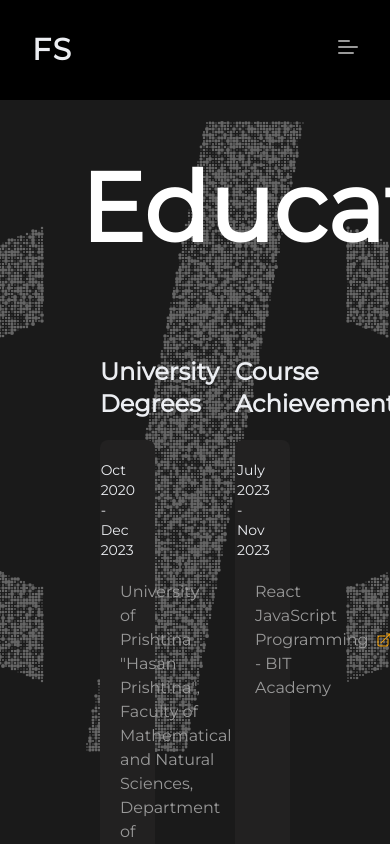
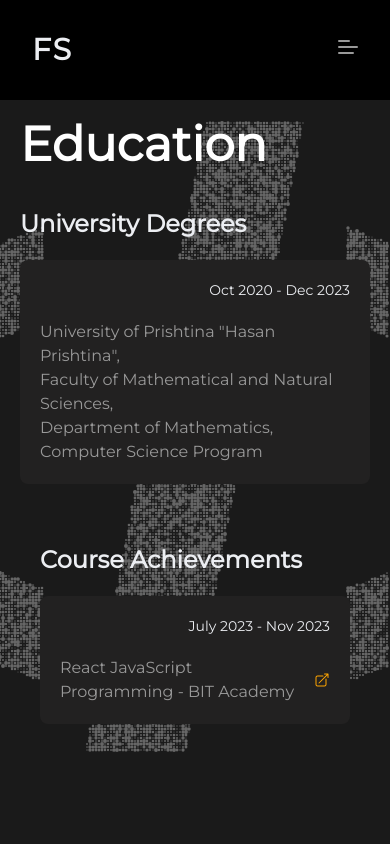
Before and after one commit to Fjolla2002/portfolio-FS, a Vue app: page /education in a window 390 px wide. Built offline with nearby package versions, Linux system fonts and the light colour scheme.

Commit message:
responsive pages (2)

```diff
--- a/src/views/ContactView.vue
+++ b/src/views/ContactView.vue
@@ -88,10 +88,12 @@ const handleFormSubmit = async () => {
 </script>
 
 <template>
-  <div class="p-20 flex flex-col items-start justify-start w-full">
-    <h2 class="text-8xl text-baseWhite font-extrabold">Contact</h2>
+  <div
+    class="lg:p-20 py-10 px-5 flex flex-col items-start justify-start w-full"
+  >
+    <h2 class="lg:text-8xl text-5xl text-baseWhite font-extrabold">Contact</h2>
     <div class="w-full mt-20">
-      <div class="w-[50%] flex flex-col items-center justify-center">
+      <div class="lg:w-[50%] w-full flex flex-col items-center justify-center">
         <div class="relative w-full h-full">
           <input
             v-model="formInputs.fullName"
--- a/src/views/EducationView.vue
+++ b/src/views/EducationView.vue
@@ -4,11 +4,13 @@ import Certificate from "../assets/pdfs/Certificate.pdf";
 </script>
 
 <template>
-  <div class="p-20 flex flex-col items-start justify-start">
-    <h2 class="text-8xl text-baseWhite font-extrabold">Education</h2>
-    <div class="w-full grid grid-cols-2 gap-10 pt-20">
+  <div class="lg:p-20 py-10 px-5 flex flex-col items-start justify-start">
+    <h2 class="lg:text-8xl text-5xl text-baseWhite font-extrabold">
+      Education
+    </h2>
+    <div class="w-full grid lg:grid-cols-2 grid-cols-1 gap-10 pt-10">
       <div
-        class="flex flex-col items-start justify-start text-lightGray p-5 h-full"
+        class="flex flex-col items-start justify-start text-lightGray lg:p-5 p-0 h-full"
       >
         <h4 class="text-2xl font-semibold">University Degrees</h4>
         <ul class="mt-5 w-full h-full flex-1">
```
